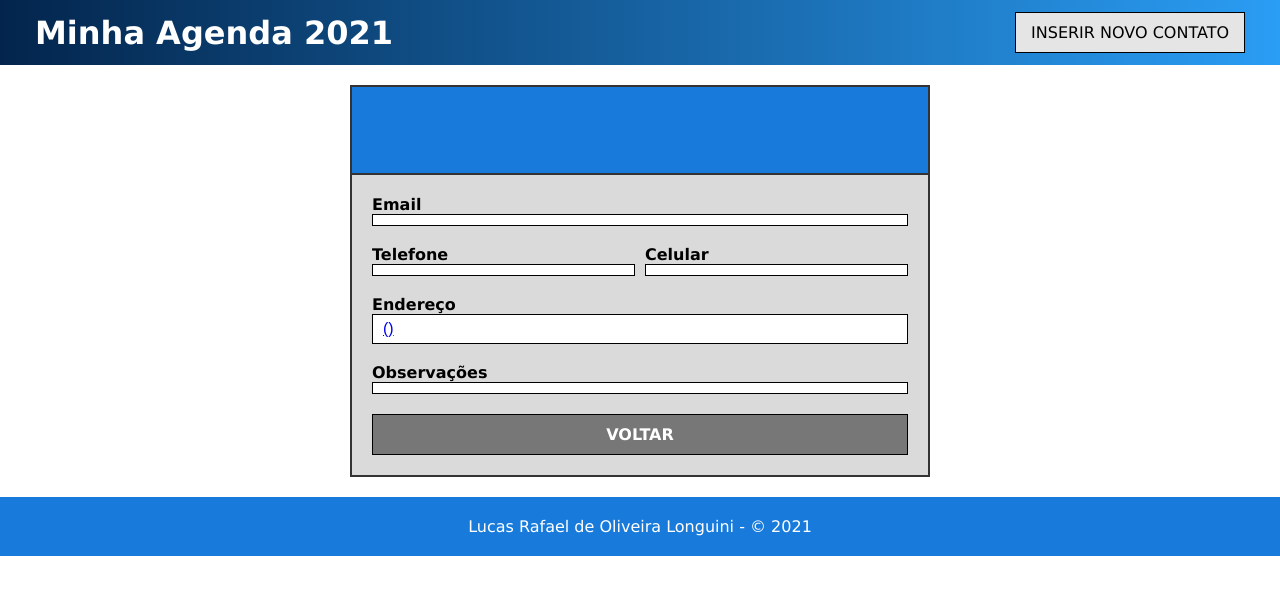
After one commit to TheRambotnic/agenda-telefonica, a PHP site: template views/view_contato.php in a window 1280 px wide. The commit adds this page. Shown: the top 595 px of the page. Run offline with PHP 8.4, Linux system fonts and the light colour scheme; the template is opened without the code that fills it, so the values that code supplies are empty.

Commit message:
mudanças no layout do formulário

```diff
--- a/views/home.php
+++ b/views/home.php
@@ -24,7 +24,7 @@
 						<td>{$cont->nome}</td>
 						<td>{$cont->endereco}, {$cont->num} - {$cont->cidade}-{$cont->sigla}</td>
 						<td><a href='https://wa.me/55{$cel}' title='Conversar via WhatsApp' target='_blank'>{$cont->celular}</a></td>
-						<td><a href='' title='Visualizar'><span class='fas fa-eye'></span></a> &nbsp; <a href='?c=ContatoController&m=editarContato&id={$cont->id_contato}' title='Editar'><span class='fas fa-edit'></span></a> &nbsp; <a href='?c=ContatoController&m=apagarContato&id={$cont->id_contato}' title='Apagar'><span class='fas fa-trash'></span></a></td>
+						<td><a href='?c=ContatoController&m=visualizar&id={$cont->id_contato}' title='Visualizar tudo'><span class='fas fa-eye'></span></a> &nbsp; <a href='?c=ContatoController&m=editarContato&id={$cont->id_contato}' title='Editar'><span class='fas fa-edit'></span></a> &nbsp; <a href='?c=ContatoController&m=apagarContato&id={$cont->id_contato}' title='Apagar'><span class='fas fa-trash'></span></a></td>
 					</tr>";
 				}
 			?>
--- /dev/null
+++ b/views/view_contato.php
@@ -0,0 +1,57 @@
+<?php require_once "views/_nav.php" ?>
+
+<main>
+	<section id="dados">
+		<h2>
+			<span class="fas fa-user fa-2x"></span><br/><br/>
+			<?php if (isset($ret)) echo $ret[0]->nome; ?>
+		</h2>
+
+		<div class="container">
+			<p class="bold"><span class="fas fa-envelope"></span> Email</p>
+			<p class="info">
+				<a href="mailto:<?php if (isset($ret)) echo $ret[0]->email; ?>" title="Enviar email para <?php echo $ret[0]->email; ?>"><?php if (isset($ret)) echo $ret[0]->email; ?></a>
+			</p>
+
+			<br/>
+
+			<div class="col-2">
+				<p class="bold"><span class="fas fa-phone"></span> Telefone</p>
+				<p class="bold"><span class="fas fa-mobile-alt"></span> Celular</p>
+
+				<p class="info"><?php if (isset($ret)) echo $ret[0]->telefone; ?></p>
+				<p class="info">
+					<?php $cel = str_replace(array("(", ")", " ", "-"), "", $ret[0]->celular); ?>
+					<a href="https://wa.me/55<?php echo $cel; ?>" target="_blank" title="Conversar via WhatsApp"><?php if (isset($ret)) echo $ret[0]->celular; ?></a>
+				</p>
+			</div>
+
+			<br/>
+
+			<p class="bold"><span class="fas fa-map-marker-alt"></span> Endereço</p>
+			<p class="info">
+				<?php
+					if (isset($ret)) {
+						foreach ($estado as $uf) {
+							if ($uf->id_estado == $ret[0]->id_estado) {
+								$endereco = $ret[0]->endereco .", ". $ret[0]->num ." - ". $ret[0]->cidade ."-". $uf->sigla;
+							}
+						}
+					}
+				?>
+				<a href="https://www.google.com/maps/search/?api=1&query=<?php echo $endereco; ?>" title="Abrir no Google Maps" target="_blank"> <?php echo $endereco ." (". $ret[0]->cep .")"; ?></a>
+			</p>
+
+			<br/>
+
+			<p class="bold"><span class="fas fa-exclamation-circle"></span> Observações</p>
+			<p class="info"><?php if (isset($ret)) echo $ret[0]->observacoes; ?></p>
+		</div>
+
+		<div class="btn">
+			<a href="index.php" name="cancel"><span class="fas fa-arrow-left"></span> VOLTAR</a>
+		</div>
+	</section>
+</main>
+
+<?php require_once "views/_footer.php" ?>
```
Also changed, not shown: views/edit_contato.php (+6 -6 lines), views/insert_contato.php (+7 -6 lines).
